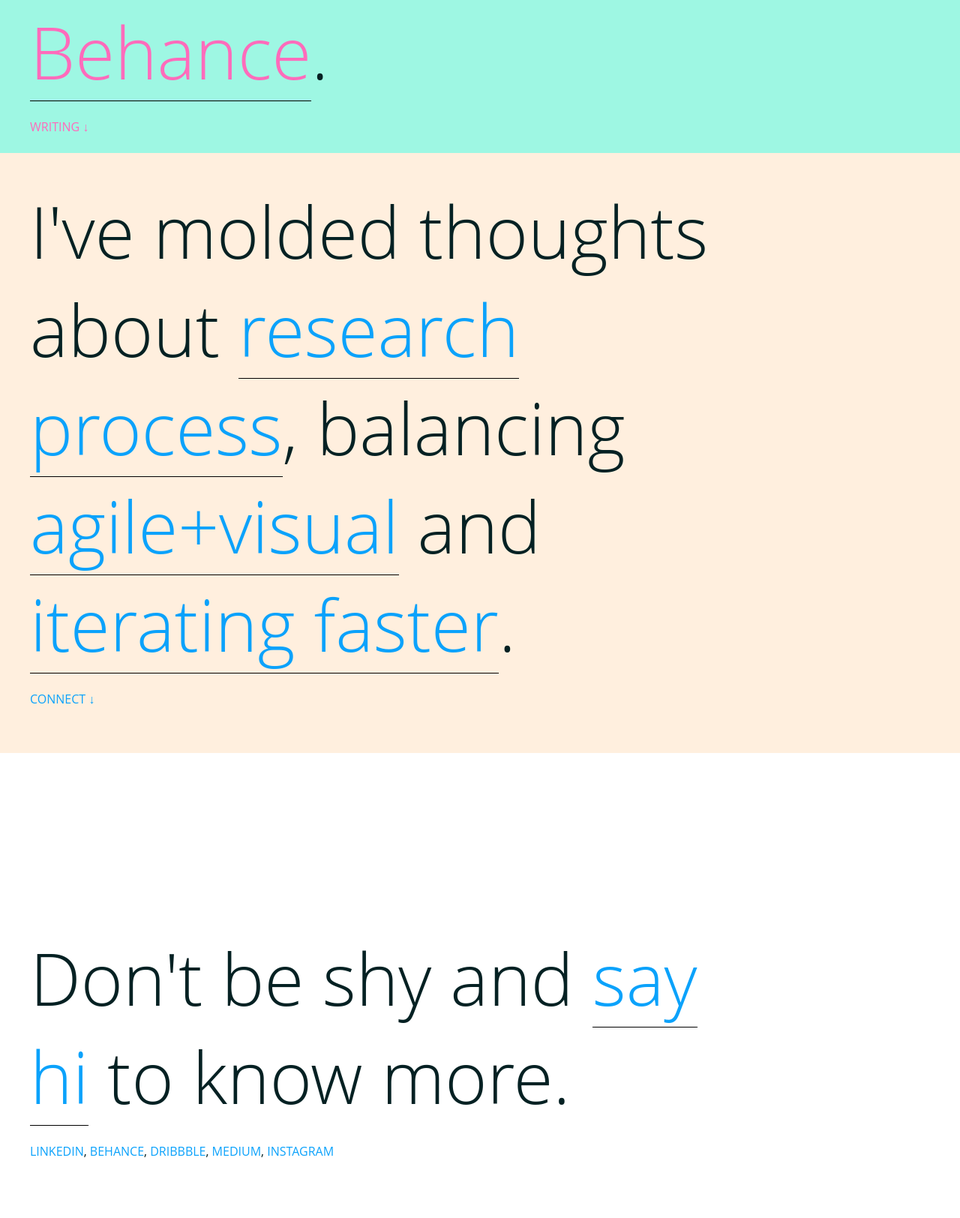
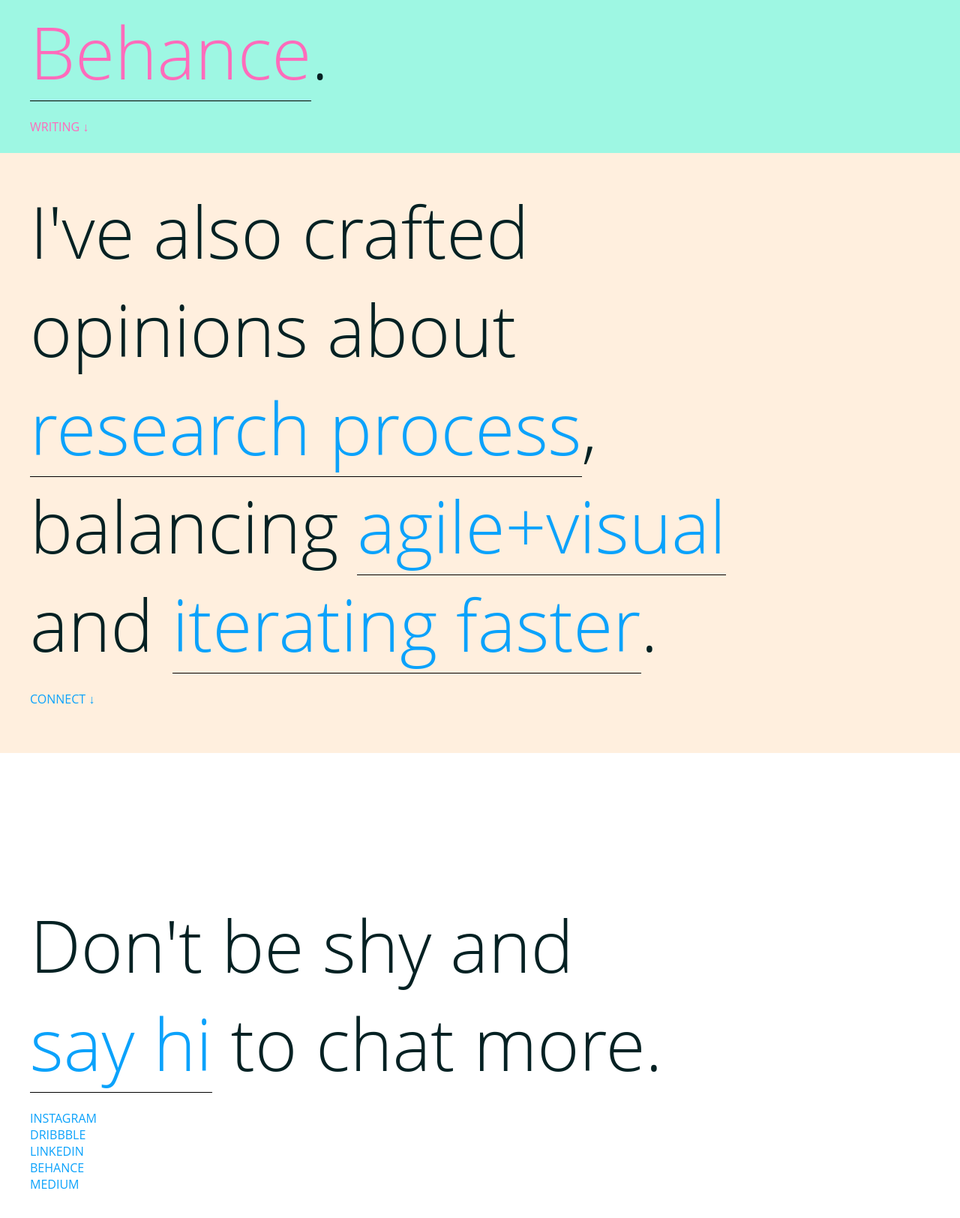
Before and after one commit to dghent/david-ghent-portfolio, a plain HTML site: page index.html in a window 1280 px wide. Shown: the part 2252-3876 px from the top of the page at 75% size. Drawn offline with nearby package versions, Linux system fonts and the light colour scheme.

Commit message:
Adjusted last page links

```diff
--- a/index.html
+++ b/index.html
@@ -61,24 +61,28 @@
 	</div>
 	<div class="section" id="section2">
 		<div class="text-block">
-			<h1>Here's a recent case study on <a href="https://medium.com/@daveghent/solving-real-problems-for-chevron-6e3ba7b8dcac" target="_blank">Medium</a>, some individual shots on <a href="https://dribbble.com/daveghent" target="_blank">Dribbble</a>, and some past work on <a href="https://www.behance.net/davidghent" target="_blank">Behance</a>.
+			<h1>Here's my latest case study on <a href="https://medium.com/@daveghent/solving-real-problems-for-chevron-6e3ba7b8dcac" target="_blank">Medium</a>, some individual shots on <a href="https://dribbble.com/daveghent" target="_blank">Dribbble</a> and some past work on <a href="https://www.behance.net/davidghent" target="_blank">Behance</a>.
 			</h1>
 				<span id="scroll-3"><a href="#Writing">WRITING &#8595;</a></span>
 		</div>
 	</div>
 	<div class="section" id="section3">
 		<div class="text-block">
-			<h1>I've molded thoughts about <a href="https://builttoadapt.io/using-trello-for-user-research-synthesis-fb1abdfc7c4b" target="_blank">research process</a>, balancing <a href="https://medium.com/product-labs/3-tips-for-better-visual-design-on-an-agile-team-ae4a2a712914" target="_blank">agile+visual</a> and <a href="https://builttoadapt.io/5-tips-to-help-you-design-faster-in-sketch-a9db54d10a72" target="_blank">iterating faster</a>.
+			<h1>I've also crafted opinions about <a href="https://builttoadapt.io/using-trello-for-user-research-synthesis-fb1abdfc7c4b" target="_blank">research process</a>, balancing <a href="https://medium.com/product-labs/3-tips-for-better-visual-design-on-an-agile-team-ae4a2a712914" target="_blank">agile+visual</a> and <a href="https://builttoadapt.io/5-tips-to-help-you-design-faster-in-sketch-a9db54d10a72" target="_blank">iterating faster</a>.
 			</h1>
 			<span id="scroll-4"><a href="#SayHello">CONNECT &#8595;</a></span>
 		</div>
 	</div>
 	<div class="section" id="section4">
 		<div class="text-block">
-			<h1>Don't be shy and <a href="mailto:david@ghent.design">say hi</a> to know more.
+			<h1>Don't be shy and <br/><a href="mailto:david@ghent.design">say hi</a> to chat more.
 			</h1>
 			<div id="end-links">
-				<a href="https://www.linkedin.com/in/davidghent/" target="_blank">LINKEDIN</a>, <a href="https://www.behance.net/davidghent" target="_blank">BEHANCE</a>, <a href="https://dribbble.com/daveghent" target="_blank">DRIBBBLE</a>, <a href="https://medium.com/@daveghent" target="_blank">MEDIUM</a>, <a href="https://www.instagram.com/canadian.dave/" target="_blank">INSTAGRAM</a>
+				<a href="https://www.instagram.com/canadian.dave/" target="_blank">INSTAGRAM</a><br/>
+				<a href="https://dribbble.com/daveghent" target="_blank">DRIBBBLE</a><br/>
+				<a href="https://www.linkedin.com/in/davidghent/" target="_blank">LINKEDIN</a><br/>
+				<a href="https://www.behance.net/davidghent" target="_blank">BEHANCE</a><br/>
+				<a href="https://medium.com/@daveghent" target="_blank">MEDIUM</a>
 			</div>
 		</div>
 	</div>
```
